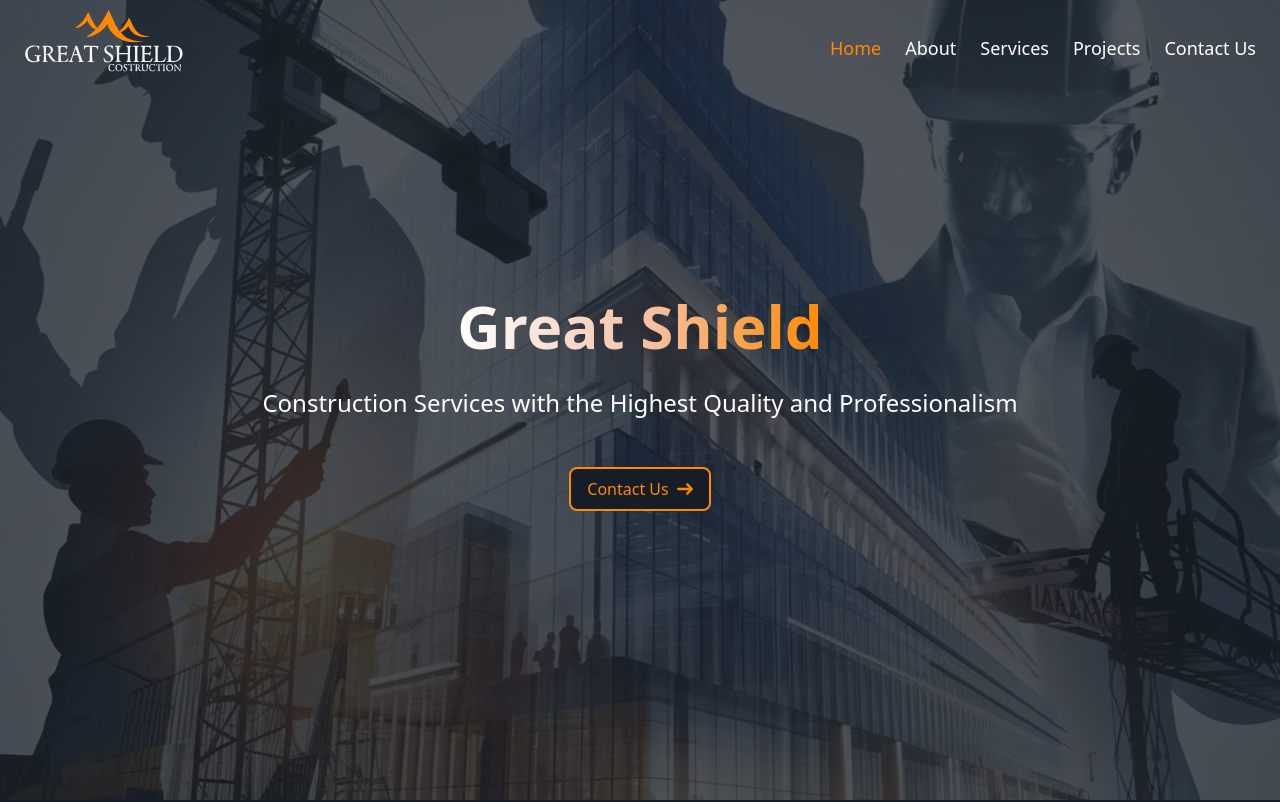
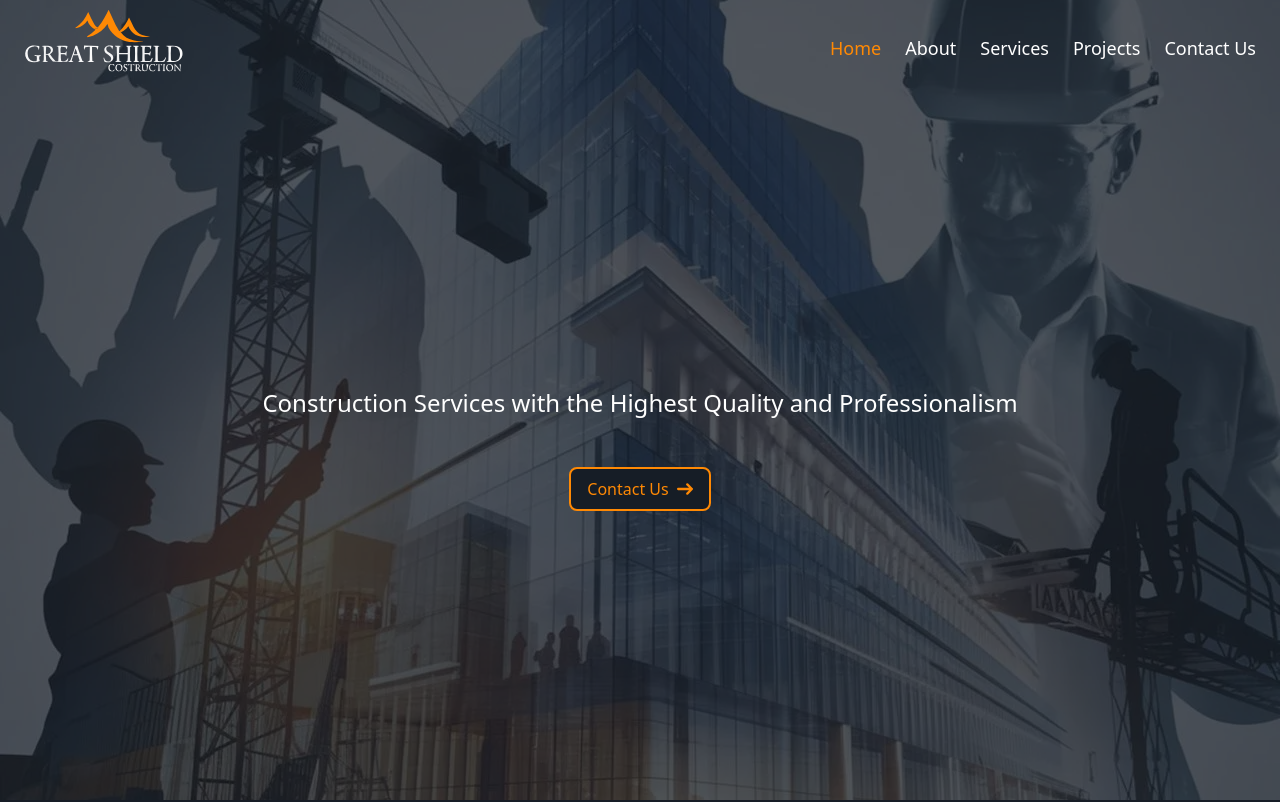
Before and after one commit to YehiaZakaria99/great-shield, a React (Vite) app: page / in a window 1280 px wide. Shown: the top 802 px of the page. Built offline with nearby package versions, Linux system fonts and the light colour scheme.

Commit message:
animate1

```diff
--- a/package.json
+++ b/package.json
@@ -11,6 +11,7 @@
   },
   "dependencies": {
     "@tailwindcss/vite": "^4.1.4",
+    "animate.css": "^4.1.1",
     "lucide-react": "^0.488.0",
     "react": "^19.0.0",
     "react-dom": "^19.0.0",
@@ -19,6 +20,7 @@
     "react-router-dom": "^7.5.0",
     "react-router-hash-link": "^2.4.3",
     "react-slick": "^0.30.3",
+    "react-type-animation": "^3.2.0",
     "slick-carousel": "^1.8.1",
     "tailwindcss": "^4.1.4"
   },
--- a/src/Components/AboutCard/AboutCard.jsx
+++ b/src/Components/AboutCard/AboutCard.jsx
@@ -24,7 +24,7 @@
           <h5 className="mb-0 text-2xl font-semibold tracking-tight text-white">
             {title}
           </h5>
-          <div className="text-white text-3xl flex justify-center z-50 my-2 transition duration-300  group-hover:text-white group-hover:animate-bounceX group-hover:opacity-100">
+          <div className="text-white text-3xl flex justify-center z-50 my-2 transition duration-300   group-hover:animate-bounceX group-hover:opacity-100">
             <FaArrowAltCircleRight />
           </div>
         </div>
--- a/src/Components/AboutPageCard/AboutPageCard.jsx
+++ b/src/Components/AboutPageCard/AboutPageCard.jsx
@@ -10,7 +10,6 @@
   moreContent,
 }) {
   const [isModalOpen, setIsModalOpen] = useState(false);
-  const [isClosing, setIsClosing] = useState(false);
   const [showModalClass, setShowModalClass] = useState(false);
   const modalRef = useRef();
 
--- a/src/Sections/Hero.jsx
+++ b/src/Sections/Hero.jsx
@@ -1,20 +1,30 @@
 // import useNavigateToTop from "../Hooks/useNavigateToTop";
+import { FaArrowAltCircleDown } from "react-icons/fa";
+import { TypeAnimation } from "react-type-animation";
 
 // import { useNavigate } from "react-router-dom";
 
 export default function Hero() {
   // const goTo = useNavigate();
-
   return (
     <section
-      className="h-screen hero-sec bg-cover bg-center bg-no-repeat bg-fixed p-[100px_0] relative"
+      className="h-screen hero-sec bg-cover bg-center bg-no-repeat bg-fixed p-[100px_0] relative overflow-x-hidden"
       style={{ backgroundImage: "url(/hero/bgHero.webp)" }}
     >
       <div className="absolute inset-0 bg-(--nav-bg)/75 flex flex-col justify-center items-center text-white text-center p-4">
-        <h1 className="text-4xl md:text-6xl font-bold mb-4 text-bg-hero">
-          Great Shield
+        <h1 className="text-4xl md:text-6xl font-bold mb-4 text-bg-hero animate-[1s]  translate-all duration-500">
+          <TypeAnimation
+            sequence={[
+              "Great Shield",
+              1000,
+              "Egyptian Joint Stock Company",
+              1000,
+            ]}
+            speed={75}
+            repeat={Infinity}
+          />
         </h1>
-        <p className="text-lg md:text-2xl mb-10">
+        <p className="text-lg md:text-2xl mb-10 animate-[1s_1s]  translate-all duration-500">
           Construction Services with the Highest Quality and Professionalism
         </p>
         <div className="flex justify-center py-2">
@@ -39,6 +49,13 @@
             </svg>
           </button>
         </div>
+        {/* <div className="flex justify-center items-center bg-red-400">
+          <button className="text-white inline-flex justify-center items-center  text-3xl bg-amber-400  w-20 h-20 my-2 transition duration-300 ">
+            <span className=" ">
+              <FaArrowAltCircleDown />
+            </span>
+          </button>
+        </div> */}
       </div>
     </section>
   );
--- a/src/Sections/Services.jsx
+++ b/src/Sections/Services.jsx
@@ -1,4 +1,4 @@
-import { useNavigate } from "react-router-dom";
+// import { useNavigate } from "react-router-dom";
 import ServiceCard from "../Components/ServiceCard/ServiceCard";
 import useNavigateToTop from "../Hooks/useNavigateToTop";
 
--- a/src/main.jsx
+++ b/src/main.jsx
@@ -1,9 +1,9 @@
 import { StrictMode } from "react";
 import { createRoot } from "react-dom/client";
+import "animate.css";
 import "./index.css";
 import App from "./App.jsx";
 import { BrowserRouter } from "react-router-dom";
-
 
 createRoot(document.getElementById("root")).render(
   <BrowserRouter>
```
Also changed, not shown: src/index.css (+3 -7 lines), 1 other file (tests, documents, lock files or other folders).
